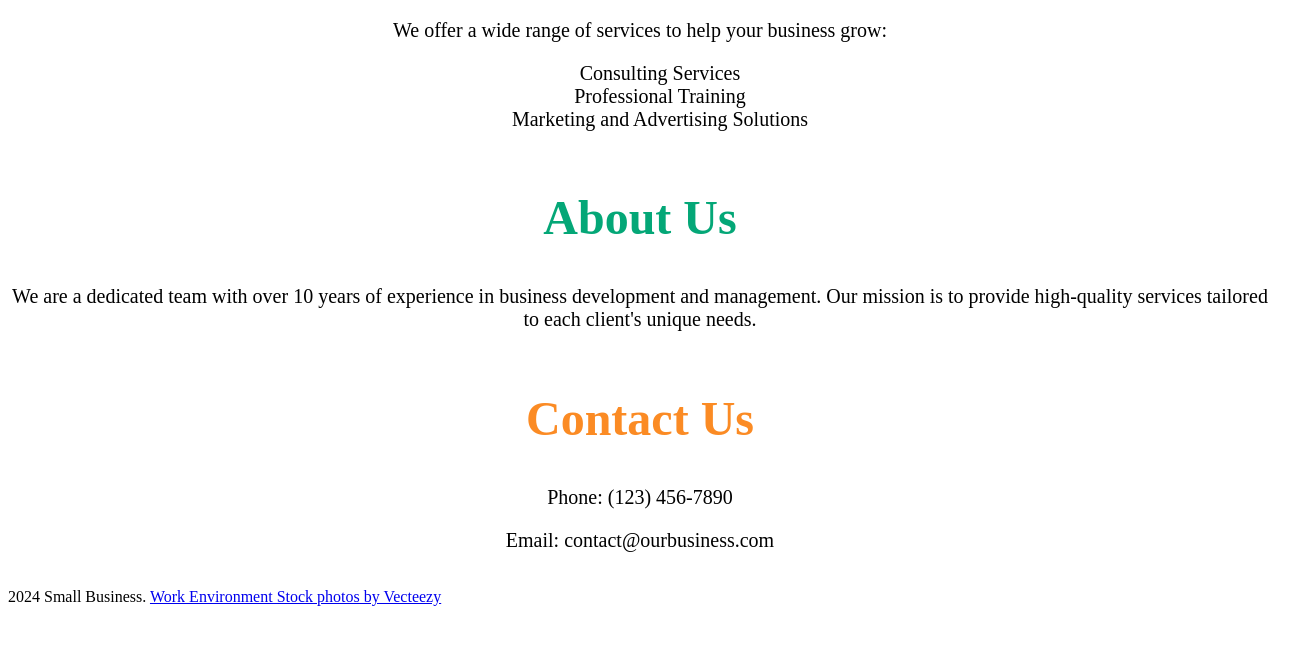
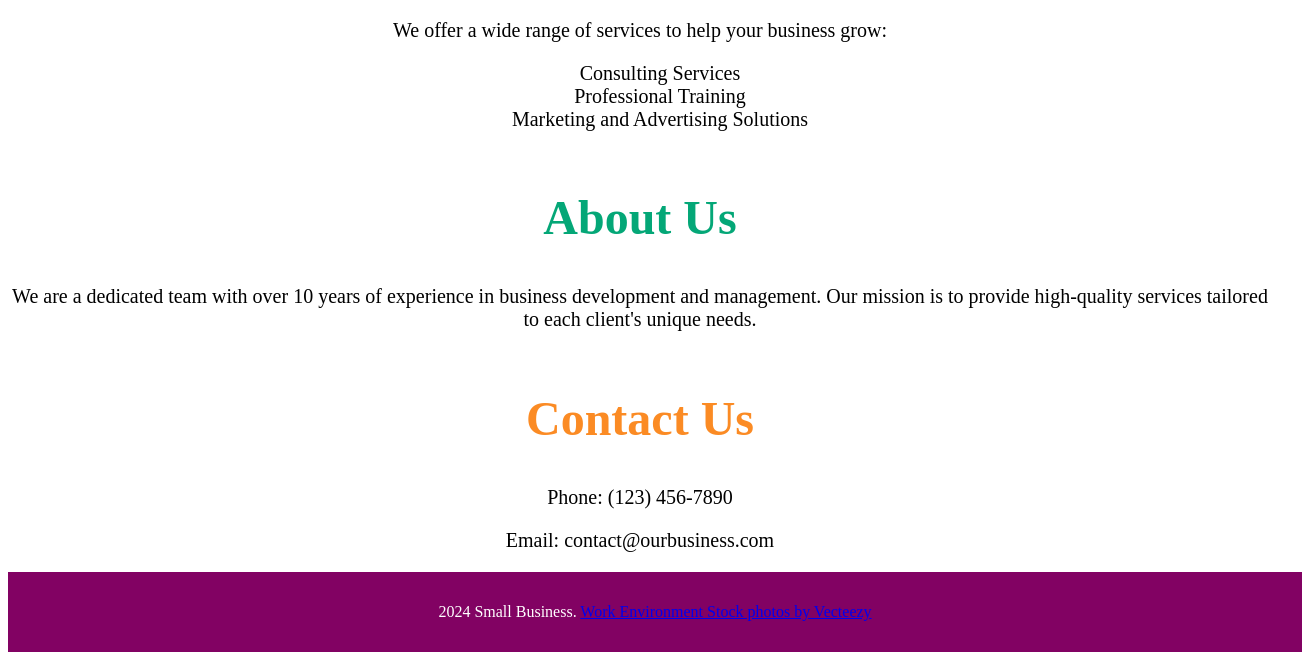
Before and after one commit to lyndsielane/html-css-smallbusiness, a plain HTML site: page index.html in a window 1280 px wide. Shown: the part 694-1354 px from the top of the page, 1302 px wide, since content can reach past the window. Before the commit the page ends 1316 px from the top, so only its background shows below. Drawn offline with Linux system fonts and the light colour scheme.

Commit message:
footer-styled

```diff
--- a/style.css
+++ b/style.css
@@ -4,6 +4,7 @@
   background-color: #820263;
   color: white;
   padding-left: 10px;
+  width: 100%;
 }
 
 .navbar ul {
@@ -76,3 +77,11 @@ button {
 #contact-us {
   color: #fb8b24;
 }
+
+footer {
+  background-color: #820263;
+  padding: 15px;
+  color: white;
+  text-align: center;
+  width: 100%;
+}
```
